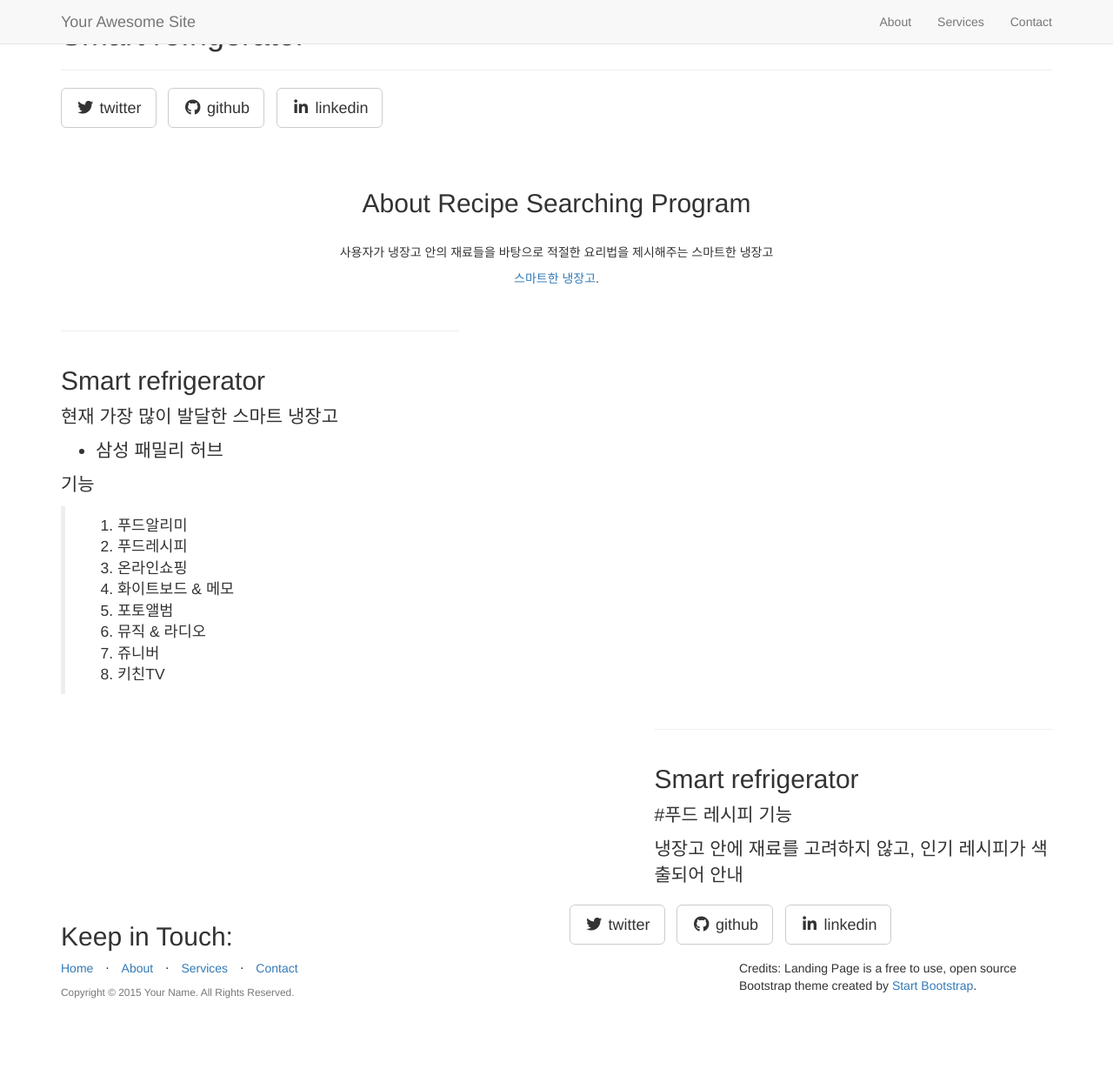
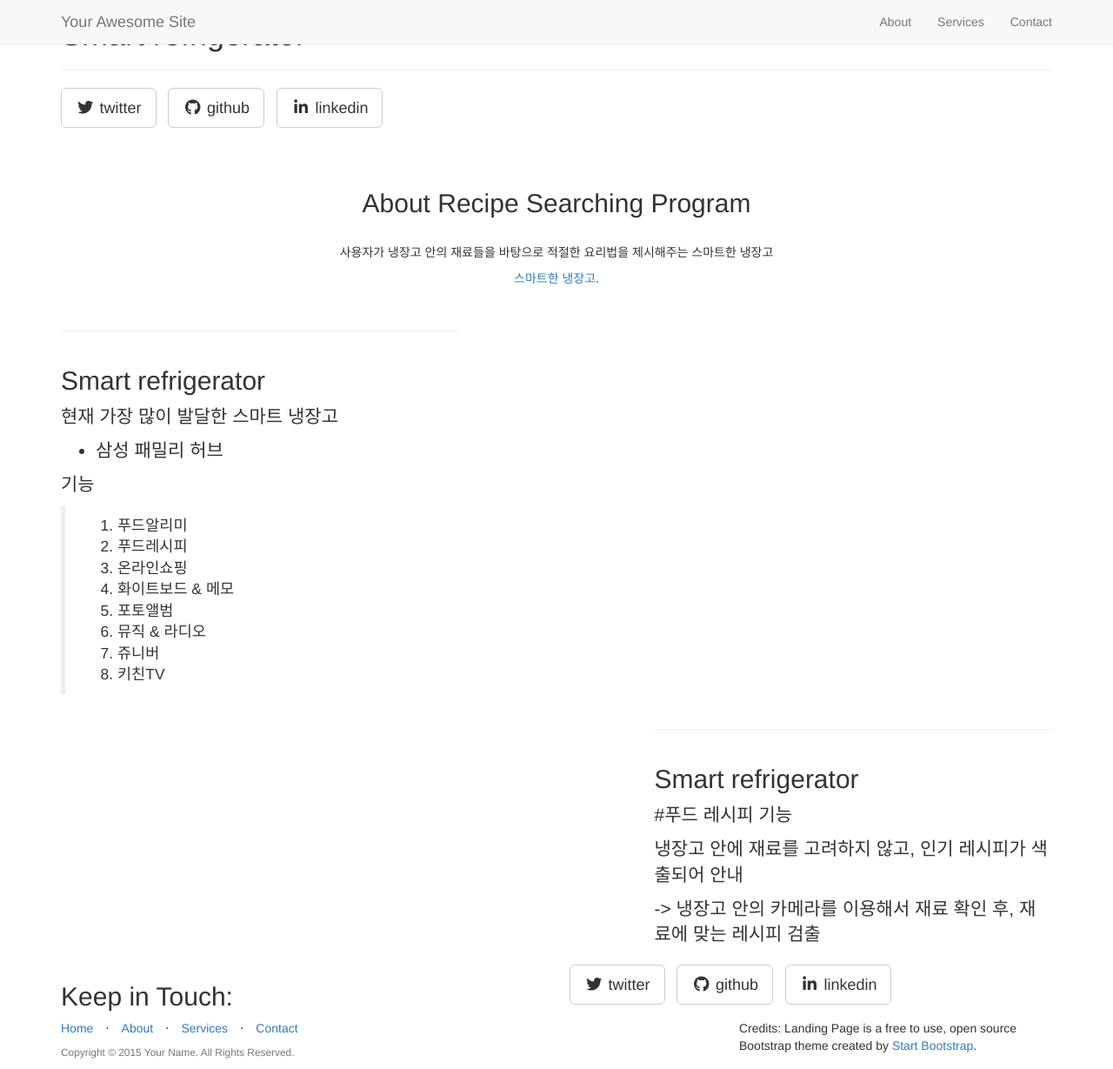
Before and after one commit to dbwjddldb96/dbwjddldb96.github.com, a Jekyll site: the page built from _posts/2016-06-20-2.markdown, in a window 1280 px wide and 1229 px high. Shown: the whole window at 87% size. Built offline with Jekyll 4.4.1, drawn with Linux system fonts in a browser that asks for light colours; nearby versions of some CDN libraries; library files that are not in the unit come from our copies.

Commit message:
no message

```diff
--- a/_posts/2016-06-20-2.markdown
+++ b/_posts/2016-06-20-2.markdown
@@ -8,3 +8,5 @@ img: art3.jpg
 #푸드 레시피 기능
 
 냉장고 안에 재료를 고려하지 않고, 인기 레시피가 색출되어 안내
+
+  -> 냉장고 안의 카메라를 이용해서 재료 확인 후, 재료에 맞는 레시피 검출
```
